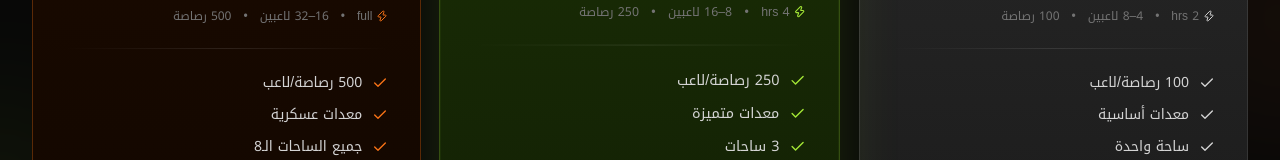
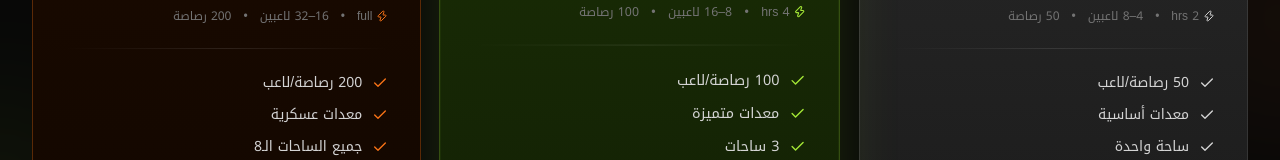
Before and after one commit to almajedms/ahsapb, a Next.js app in the folder paintball-site/: page / in a window 1280 px wide. Shown: the part 2271-2431 px from the top of the page. Built offline with nearby package versions, Linux system fonts and the light colour scheme.

Commit message:
Update packages: 50 bullets/75 SAR, 100 bullets/100 SAR, 200 bullets/150 SAR

```diff
--- a/paintball-site/src/components/Packages.tsx
+++ b/paintball-site/src/components/Packages.tsx
@@ -7,9 +7,9 @@ import { Check, Star, Zap } from "lucide-react";
 import { useLanguage } from "@/context/LanguageContext";
 
 const packagesMeta = [
-  { price: 149, duration: "2 hrs", minGroup: 4, maxGroup: 8, bullets: 100, color: "from-neutral-800 to-neutral-900", accentColor: "text-neutral-300", borderColor: "border-white/10", tag: null, popular: false },
-  { price: 279, duration: "4 hrs", minGroup: 8, maxGroup: 16, bullets: 250, color: "from-[#1a2e05] to-[#0f1a04]", accentColor: "text-[#a3e635]", borderColor: "border-[#a3e635]/30", tag: "popular", popular: true },
-  { price: 499, duration: "full", minGroup: 16, maxGroup: 32, bullets: 500, color: "from-[#1a0a00] to-[#0f0600]", accentColor: "text-[#f97316]", borderColor: "border-[#f97316]/30", tag: "value", popular: false },
+  { price: 75,  duration: "2 hrs", minGroup: 4,  maxGroup: 8,  bullets: 50,  color: "from-neutral-800 to-neutral-900", accentColor: "text-neutral-300", borderColor: "border-white/10",     tag: null,     popular: false },
+  { price: 100, duration: "4 hrs", minGroup: 8,  maxGroup: 16, bullets: 100, color: "from-[#1a2e05] to-[#0f1a04]",   accentColor: "text-[#a3e635]",   borderColor: "border-[#a3e635]/30", tag: "popular", popular: true  },
+  { price: 150, duration: "full",  minGroup: 16, maxGroup: 32, bullets: 200, color: "from-[#1a0a00] to-[#0f0600]",   accentColor: "text-[#f97316]",   borderColor: "border-[#f97316]/30", tag: "value",   popular: false },
 ];
 
 export default function Packages() {
--- a/paintball-site/src/translations/index.ts
+++ b/paintball-site/src/translations/index.ts
@@ -86,13 +86,13 @@ export const translations = {
         {
           name: "معركة المبتدئين",
           description: "مثالي للمبتدئين ومجموعات الأصدقاء الصغيرة.",
-          features: ["100 رصاصة/لاعب", "معدات أساسية", "ساحة واحدة", "حكم"],
+          features: ["50 رصاصة/لاعب", "معدات أساسية", "ساحة واحدة", "حكم"],
         },
         {
           name: "هجوم الفريق",
           description: "الخيار الأكثر شعبية — المزيد من الساحات، المزيد من الفوضى.",
           features: [
-            "250 رصاصة/لاعب",
+            "100 رصاصة/لاعب",
             "معدات متميزة",
             "3 ساحات",
             "مشرف اللعبة",
@@ -104,7 +104,7 @@ export const translations = {
           name: "الحرب الشرسة",
           description: "هيمنة كاملة. للفرق الجادة فقط.",
           features: [
-            "500 رصاصة/لاعب",
+            "200 رصاصة/لاعب",
             "معدات عسكرية",
             "جميع الساحات الـ8",
             "فريق مشرفين كامل",
@@ -361,17 +361,17 @@ export const translations = {
         {
           name: "Rookie Rumble",
           description: "Perfect for beginners and small friend groups.",
-          features: ["100 balls/player", "Basic gear", "1 arena zone", "Referee"],
+          features: ["50 balls/player", "Basic gear", "1 arena zone", "Referee"],
         },
         {
           name: "Squad Assault",
           description: "The crowd favourite — more zones, more chaos.",
-          features: ["250 balls/player", "Premium gear", "3 zones", "Game master", "Scoreboard", "Photos"],
+          features: ["100 balls/player", "Premium gear", "3 zones", "Game master", "Scoreboard", "Photos"],
         },
         {
           name: "Elite Warfare",
           description: "Total domination. For serious squads only.",
-          features: ["500 balls/player", "Military gear", "All 8 zones", "Full team", "Video reel", "Catered lunch", "Jerseys", "Trophy"],
+          features: ["200 balls/player", "Military gear", "All 8 zones", "Full team", "Video reel", "Catered lunch", "Jerseys", "Trophy"],
         },
       ],
     },
```
